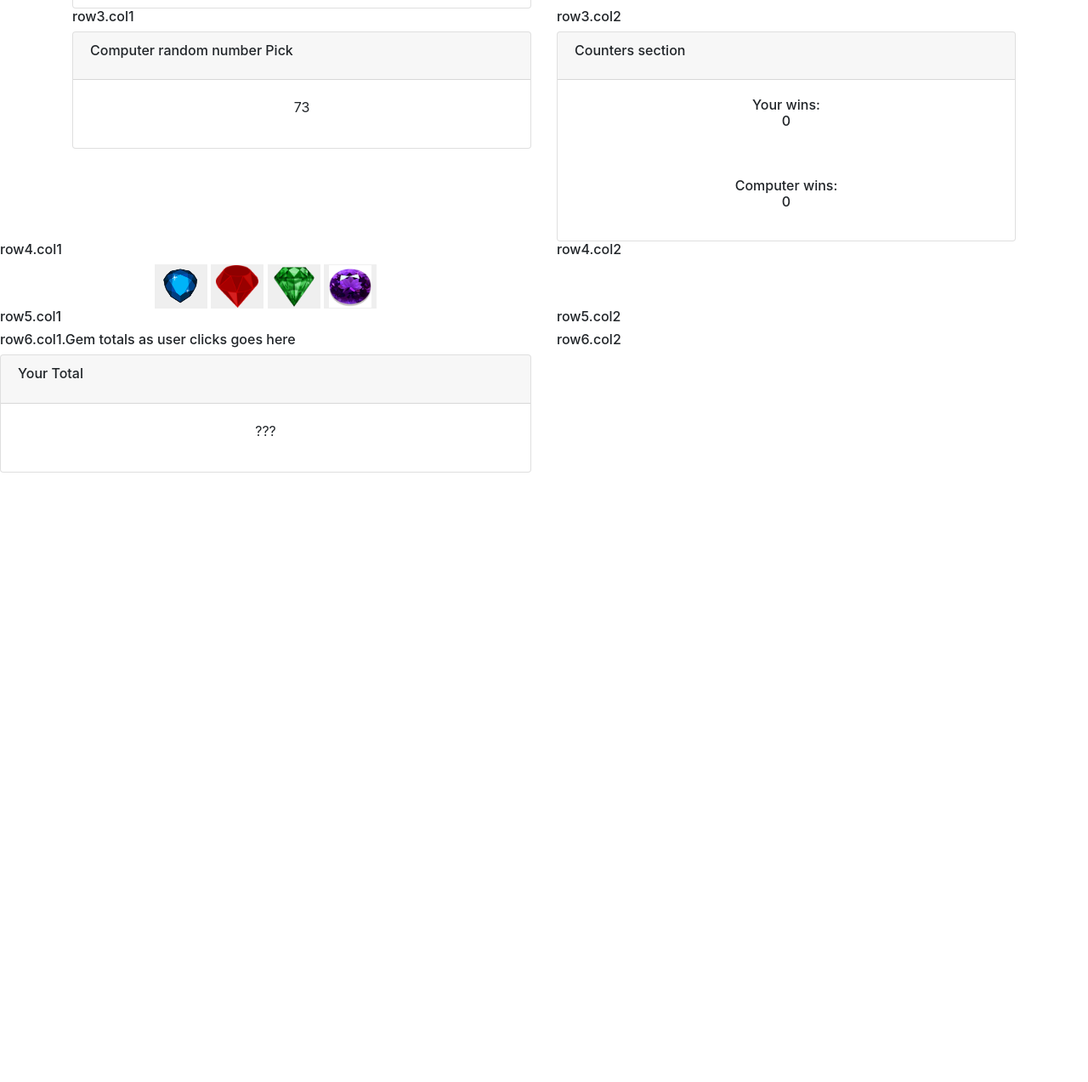
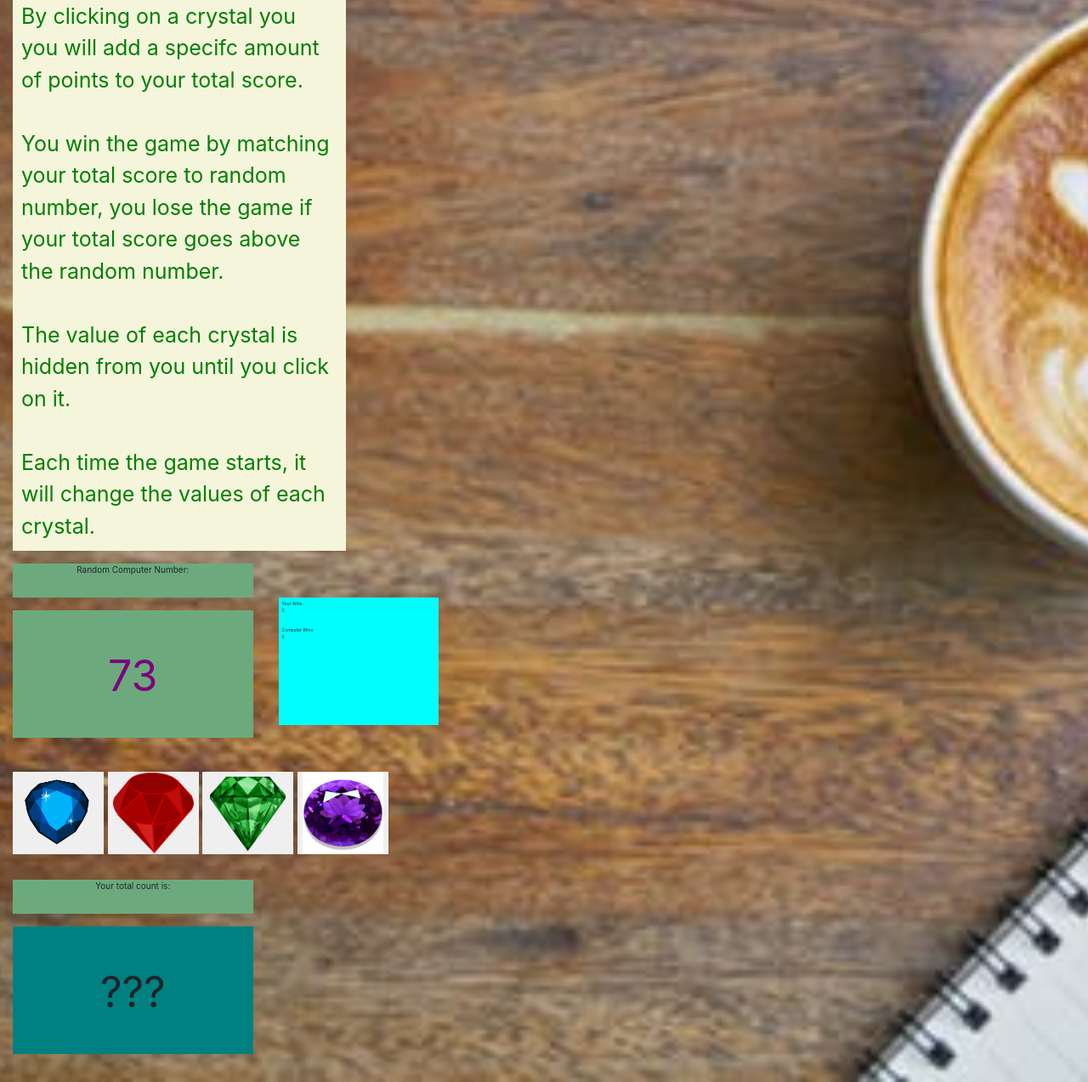
Before and after one commit to t868ixb/unit-4-game, a plain HTML site: page index.html in a window 1280 px wide. Shown: the part 377-1650 px from the top of the page at 85% size. Before the commit the page ends 933 px from the top, so only its background shows below. Drawn offline with nearby package versions, Linux system fonts and the light colour scheme.

Commit message:
final changes..

```diff
--- a/assets/css/style.css
+++ b/assets/css/style.css
@@ -1 +1,72 @@
 /* HOMEWORK 4 */
+#latte {
+    background: url(../images/latte.jpeg) no-repeat center;
+    /* -webkit-background-size: cover;
+    -moz-background-size: cover;
+    -o-background-size: cover; */
+    background-size: cover;
+    width: 100%;
+    height: 100%;
+  }
+
+  #gameTotal {
+      background-color: teal;
+      text-align: center;
+      font-size: 50px;
+      height: 150px;
+      margin: 15px 0px 25px 15px;
+      padding: 40px 25px;
+  }
+  #gameTotalMessage {
+    background-color: rgb(108, 170, 126);
+    text-align: center;
+    font-size: 10px;
+    height: 40px;
+    margin: 15px 0px 0px 15px;
+}
+.allCrystals {
+    margin: 15px 0px 15px 15px;
+    /* padding: 40px 25px; */
+}
+
+#gameRandomMessage {
+    background-color: rgb(108, 170, 126);
+    text-align: center;
+    font-size: 10px;
+    height: 40px;
+    margin: 15px 0px 0px 15px;
+}
+#computerPick {
+    background-color:rgb(108, 170, 126);
+    text-align: center;
+    font-size: 50px;
+    height: 150px;
+    margin: 15px 0px 25px 15px;
+    padding: 40px 25px;
+    color: purple;
+}
+#score {
+    background-color:aqua;
+    text-align: left;
+    font-size: 5px;
+    height: 150px;
+    /* margin: 0px 0px 5px 5px; */
+    padding: 4px 4px;
+}
+
+#game-rules {
+    font-size: 25px;
+    color:green;
+    padding: 10px 10px;
+background-color: beige;
+margin: 15px 0px 0px 15px;
+}
+#crystalHeader {
+    font-size: 55px;
+    font-weight: 400;
+    color: white;
+    height: 150px;
+    padding: 10px 10px;
+    background-color: orange;
+    margin: 15px 0px 0px 15px;
+}
--- a/assets/javascript/game.js
+++ b/assets/javascript/game.js
@@ -1,10 +1,9 @@
-//<script type="text/javascript" src="https://cdnjs.cloudflare.com/ajax/libs/jquery/3.2.1/jquery.min.js"></script>
-//$(document).ready(function () {
+// IBayon Homework 4 jQuery.  Due Wednesday September 25, 2018
 
 var randomNumber = Math.floor(Math.random() * (101 + 1) + 19);
-console.log("randonNumber var is: " + randomNumber);
+// console.log("randonNumber var is: " + randomNumber);
 var chosenOne = randomNumber;
-console.log("chosenOne var is: " + chosenOne);
+// console.log("chosenOne var is: " + chosenOne);
 $("#computer-pick").text(chosenOne);
 
 
@@ -18,14 +17,11 @@ console.log("green computer pick: " + green);
 var purple = Math.floor((Math.random() * 12) + 1);
 console.log("purple computer pick: " + purple);
 
-//put the four numbers in an array --not convinced i need this...
-
-//display the 4 random numbers not needed, just console log them to see them - done
-//each of the 4 crystals should represent one of the 4 random numbers
-// assign random number to buttons (displayed)
 var totalCount = 0;
 var wins = 0;
 var losses = 0;
+
+// assign random number to buttons (displayed)
 //button 1 - blue gem
 $('#button-1').on('click', function () {
     totalCount = totalCount + blue;
@@ -37,12 +33,14 @@ $('#button-1').on('click', function () {
         wins++;
         $('#wins').text(wins);
         console.log("Your total wins: " + wins);
+        alert("You won!!  Start a new game!");
         resetGame();
     }
     else if (chosenOne < totalCount) {
         losses++;
         $('#losses').text(losses);
         console.log("Computer total wins: " + losses);
+        alert("Your computer won!!  Start a new game!");
         resetGame();
     };
 });
@@ -57,12 +55,14 @@ $('#button-2').on('click', function () {
         wins++;
         $('#wins').text(wins);
         console.log("Your total wins: " + wins);
+        alert("You won!!  Start a new game!");
         resetGame();
     }
     else if (chosenOne < totalCount) {
         losses++;
         $('#losses').text(losses);
         console.log("Computer total wins: " + losses);
+        alert("Your computer won!!  Start a new game!");
         resetGame();
     };
 });
@@ -77,12 +77,14 @@ $('#button-3').on('click', function () {
         wins++;
         $('#wins').text(wins);
         console.log("Your total wins: " + wins);
+        alert("You won!!  Start a new game!");
         resetGame();
     }
     else if (chosenOne < totalCount) {
         losses++;
         $('#losses').text(losses);
         console.log("Computer total wins: " + losses);
+        alert("Your computer won!!  Start a new game!");
         resetGame();
     };
 });
@@ -98,17 +100,19 @@ $('#button-4').on('click', function () {
         wins++;
         $('#wins').text('wins');
         console.log("Your total wins: " + wins);
+        alert("You won!!  Start a new game!");
         resetGame();
     }
     else if (chosenOne < totalCount) {
         losses++;
         $('#losses').text(losses);
         console.log("Computer total wins: " + losses);
-        alert ()
+        alert("Your computer won!!  Start a new game!");
         resetGame();
     };
 });
 
+//this function resets the game after a win by the person or computer
 function resetGame() {
     randomNumber = Math.floor(Math.random() * (101 + 1) + 19);
     chosenOne = randomNumber;
--- a/index.html
+++ b/index.html
@@ -14,133 +14,119 @@
 </head>
 
 <body>
-    <nav>
-        <H1>Welcome to my game!!</H1>
-
-    </nav>
-    <div class="container">
+    <div id="latte">
+        <!-- <div class="container"> -->
         <!-- row 1 will hold the title box -->
         <div class="row">
-            <div class="col-sm-6 col-md-6">
-                <h6>row1.col1</h6>
-                <div class="card">
-                    <div class="card-header">
-                        <h6 class="card-title">header box</h6>
+            <div class="col-sm-3 col-md-3">
+                <p id="crystalHeader">Crystals Collector!</p>
             </div>
-                    <!-- not sure I need a body for this card -->
-                    <div class="card-body text-center">
-                        <p id="game-title">may not need this</p>
+            <div class="col-sm-3 col-md-3">
+                <!-- <h6>row1.col2</h6> -->
             </div>
+            <div class="col-sm-3 col-md-3">
+                <!-- <h6>row1.col3</h6> -->
             </div>
-            </div>
-            <div class="col-sm-6 col-md-6">
-                <h6>row1.col2</h6>
+            <div class="col-sm-3 col-md-3">
+                <!-- <h6>row1.col4</h6> -->
             </div>
         </div>
         <!-- row 2 will hold the instructions -->
         <div class="row">
-            <div class="col-sm-6 col-md-6">
-                <h6>row2.col1</h6>
-                <div class="card">
-                    <div class="card-header">
-                        <h6 class="card-title">Game instructions here</h6>
+            <div class="col-sm-4 col-md-4">
+                <p id="game-rules">
+                    You will be given a random number at the start of the game.
+                    <br>
+                    <br>
+                    There are four crystals below. By clicking on a crystal you you will add a specifc amount of points
+                    to your total score.
+                    <br>
+                    <br>
+                    You win the game by matching your total score to random number, you lose the game if your total
+                    score goes above the random number.
+                    <br>
+                    <br>
+                    The value of each crystal is hidden from you until you click on it.
+                    <br>
+                    <br>
+                    Each time the game starts, it will change the values of each crystal.
+                    <br>
+                </p>
             </div>
-                    <!-- how to play game goes here -->
-                    <div class="card-body text-center">
-                        <p id="game-rules">do this, do that</p>
+            <div class="col-sm-8 col-md-8">
             </div>
         </div>
-            </div>
-            <div class="col-sm-6 col-md-6">
-                <h6>row2.col2</h6>
-
+        <!-- row 3 will hold the random computer number message -->
+        <div class="row">
+            <div class="col-sm-3 col-md-3">
+                <div id=gameRandomMessage>
+                    <p>Random Computer Number:</p>
                 </div>
             </div>
-        <!-- row 3 will hold the random computer number and the counters (maybe) -->
+            <div class="col-sm-9 col-md-9">
+            </div>
+        </div>
+        <!-- row 3.5 will hold the random computer number and the counters -->
         <div class="row">
-            <div class="col-sm-6 col-md-6">
-                <h6>row3.col1</h6>
-                <!-- maybe create a row in here to keep things tighter -->
-                <div class="card">
-                    <div class="card-header">
-                        <h6 class="card-title">Computer random number Pick</h6>
-                    </div>
+            <div class="col-sm-3 col-md-3">
+                <div id="computerPick">
                     <!-- here goes the random number between 19 and 120 -->
-                    <div class="card-body text-center">
                     <p id="computer-pick">???</p>
                 </div>
             </div>
-            </div>
-            <!-- this column will hold the stats -->
-            <div class="col-sm-6 col-md-6">
-                <h6>row3.col2</h6>
-                <div class="card">
-                    <div class="card-header">
-                        <h6 class="card-title">Counters section</h6>
-                    </div>
-                    <!-- here goes the win counter -->
-                    <div class="card-body text-center">
-                        <h6> Your wins:
-                            <p id="wins">0</p>
-                        </h6>
-                    </div>
-                    <!-- here goes the losses counter -->
-                    <div class="card-body text-center">
-                        <h6> Computer wins:
-                            <p id="losses">0</p>
-                        </h6>
+            <div class="col-sm-2 col-md-2">
+                <div id="score">
+                    <span>Your Wins:<p id="wins">0</p> </span>
+                    <span>Computer Wins:<p id="losses">0</p> </span>
                 </div>
             </div>
-            </div>
+            <div class="col-sm-7 col-md-7">
             </div>
         </div>
         <!-- row 4 will hold the gem buttons -->
         <div class="row">
             <div class="col-sm-6 col-md-6">
-            <h6>row4.col1</h6>
-            <div class="allCrystals text-center">
+                <div class="allCrystals">
                     <button id="button-1" class="border-0" data-value="1"><img src="../unit-4-game/assets/images/blue.png"
-                        width="50px" height="50px" /></button>
+                            width="95px" height="95px"></button>
                     <button id="button-2" class="border-0" data-value="2"><img src="../unit-4-game/assets/images/red.png"
-                        width="50px" height="50px" /></button>
+                            width="95px" height="95px"></button>
                     <button id="button-3" class="border-0" data-value="3"><img src="../unit-4-game/assets/images/green.png"
-                        width="50px" height="50px" /></button>
+                            width="95px" height="95px"></button>
                     <button id="button-4" class="border-0" data-value="4"><img src="../unit-4-game/assets/images/purple.jpg"
-                        width="50px" height="50px" /></button>
+                            width="95px" height="95px"></button>
                 </div>
             </div>
             <div class="col-sm-6 col-md-6">
-            <h6>row4.col2</h6>
             </div>
         </div>
+        <!-- row 5 will hold a message -->
         <div class="row">
-        <div class="col-sm-6 col-md-6">
-            <h6>row5.col1</h6>
-        </div>
-        <div class="col-sm-6 col-md-6">
-            <h6>row5.col2</h6>
+            <div class="col-sm-3 col-md-3">
+                <div id=gameTotalMessage>
+                    <p>Your total count is:</p>
                 </div>
             </div>
+            <div class="col-sm-9 col-md-9">
+            </div>
+        </div>
+        <!-- row 6 will hold the total count box/number -->
         <div class="row">
-        <div class="col-sm-6 col-md-6">
-            <h6>row6.col1.Gem totals as user clicks goes here</h6>
-            <div class="card">
-                <div class="card-header">
-                    <h6 class="card-title">Your Total</h6>
-                </div>
-                <!-- here goes the random number between 19 and 120 -->
-                <div class="card-body text-center">
+            <div class="col-sm-3 col-md-3">
+                <div id=gameTotal>
                     <p id="your-total">???</p>
                 </div>
             </div>
-
-        </div>
-        <div class="col-sm-6 col-md-6">
-            <h6>row6.col2</h6>
-        </div>
-
+            <div class="col-sm-9 col-md-9">
             </div>
         </div>
+        <!-- row 7 will hold nothing -->
+        <div class="row">
+            <div class="col-sm-12 col-md-12">
+                <h1></h1>
+            </div>
+        </div>
+    </div> <!-- background image in this div -->
     <script src="https://cdnjs.cloudflare.com/ajax/libs/jquery/3.2.1/jquery.min.js"></script>
     <script src="../unit-4-game/assets/javascript/game.js"></script>
 </body>
```
Also changed, not shown: assets/images/background_code.jpeg (added), assets/images/latte.jpeg (added), 1 other file. Lines whose indentation alone changed are shown as unchanged.
